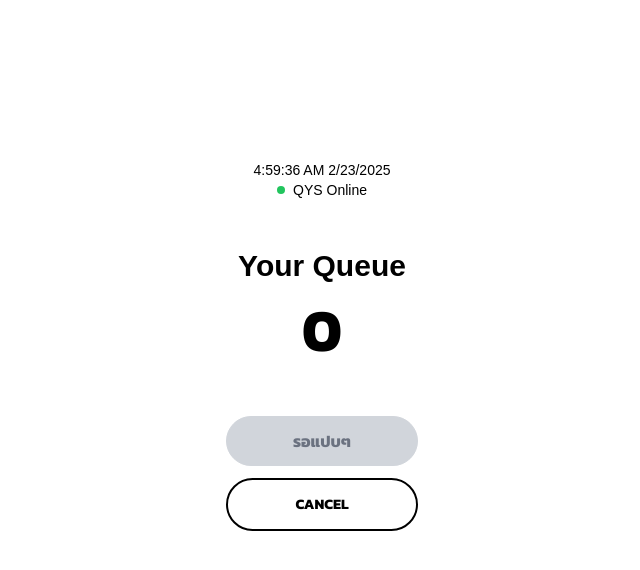
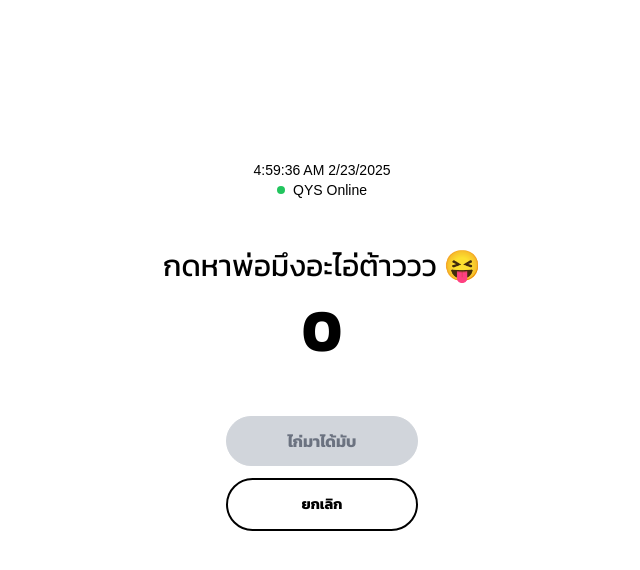
Before and after one commit to KongXDLieR73/queue-yourself, a Next.js app: page / in a window 1280 px wide. Both pictures are taken after a click on the button "กดตรงนี้ๆ". Shown: the top 570 px of the page, without its empty margins (318-958 px from the left). Built offline with nearby package versions, Linux system fonts and the light colour scheme; no server answers; the database is empty.

Commit message:
Thai Ver Testing

```diff
--- a/src/app/page.tsx
+++ b/src/app/page.tsx
@@ -92,26 +92,26 @@ export default function Home() {
       {
         currentState == state.Queuing && (<>
           {/* Queue Number */}
-          <h2 className="text-3xl font-semibold select-none">Your Queue</h2>
+          <h2 className="text-3xl font-kanit select-none">กดหาพ่อมึงอะไอ่ต้าววว 😝</h2>
           <p className="text-6xl font-bold mb-14 mt-4 select-none font-kanit">{queueNumber !== null ? queueNumber : "Loading..."}</p>
 
           {/* Buttons */}
-          <button className="px-auto py-3 w-[12rem] font-bold border border-gray-300 bg-gray-300 text-gray-500 text-1xl rounded-full cursor-not-allowed font-kanit select-none">
-            รอแปบๆ
+          <button className="px-auto py-3 w-[12rem] font-bold border border-gray-300 bg-gray-300 text-gray-500 rounded-full cursor-not-allowed font-kanit select-none">
+            ไก่มาได้มับ
           </button>
           <button className="mt-3 mb-32 px-auto py-[0.85rem] w-[12rem] font-bold border-[2px] border-black text-[0.9rem] rounded-full active:bg-black active:text-white select-none font-kanit transition-all ease-out duration-100" onClick={() => setCancelPrompt(cancel.Mounted)}>
-            CANCEL
+            ยกเลิก
           </button>
           {
             cancelPrompt == cancel.Mounted && (<>
               <div className="flex z-0 bg-black bg-opacity-20 min-h-screen w-screen justify-center items-center absolute" onClick={() => setCancelPrompt(cancel.Unmounted)}>
                 <span className="relative z-10 p-7 bg-white w-[22rem] h-[10rem] rounded-[3rem] text-black" onClick={() => setCancelPrompt(cancel.Mounted)}>
                   <h1 className="text-2xl font-kanit">
-                    You're going to cancel?
+                    ไม่รักเราแล้วอ่อ?
                   </h1>
                   <div className="flex flex-row w-[18.6rem] absolute gap-3 bottom-6">
                     <button className="basis-1/2 px-auto py-[0.85rem] w-[8rem] font-bold border-[2px] text-red-500 border-red-500 text-[0.9rem] rounded-full active:bg-red-500 active:text-white select-none font-kanit transition-all ease-out duration-100" onClick={() => {setCurrentState(state.Home), setCancelPrompt(cancel.Unmounted)}}>
-                      ยกเลิกคิว
+                      ยกเลิก
                     </button>
                     <button className="basis-1/2 px-auto py-[0.85rem] w-[8rem] font-bold border-[2px] border-black text-1xl rounded-full active:bg-white active:text-black text-white bg-black select-none font-kanit transition-all ease-out duration-100" onClick={() => setCancelPrompt(cancel.Unmounted)}>
                       กลับ
```
